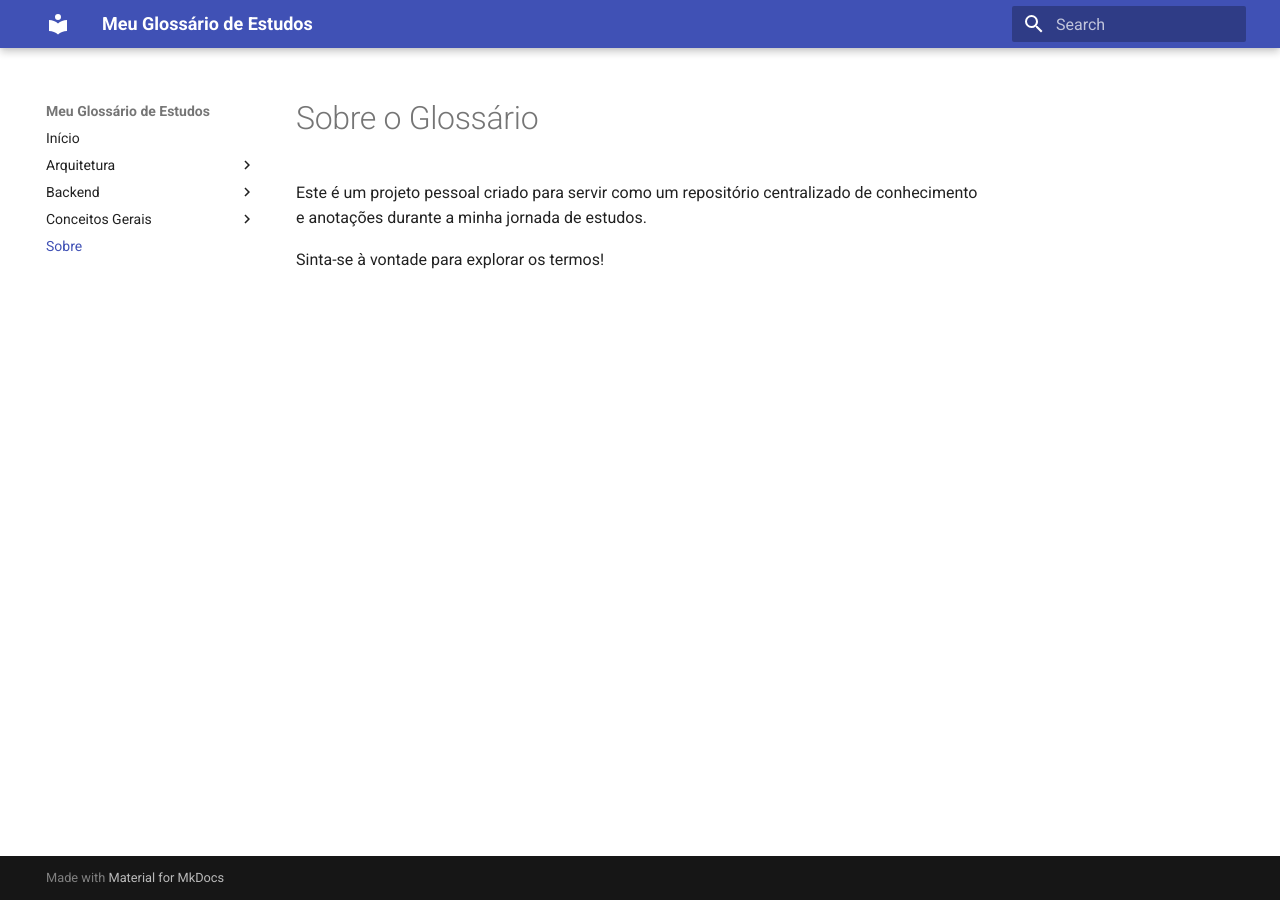
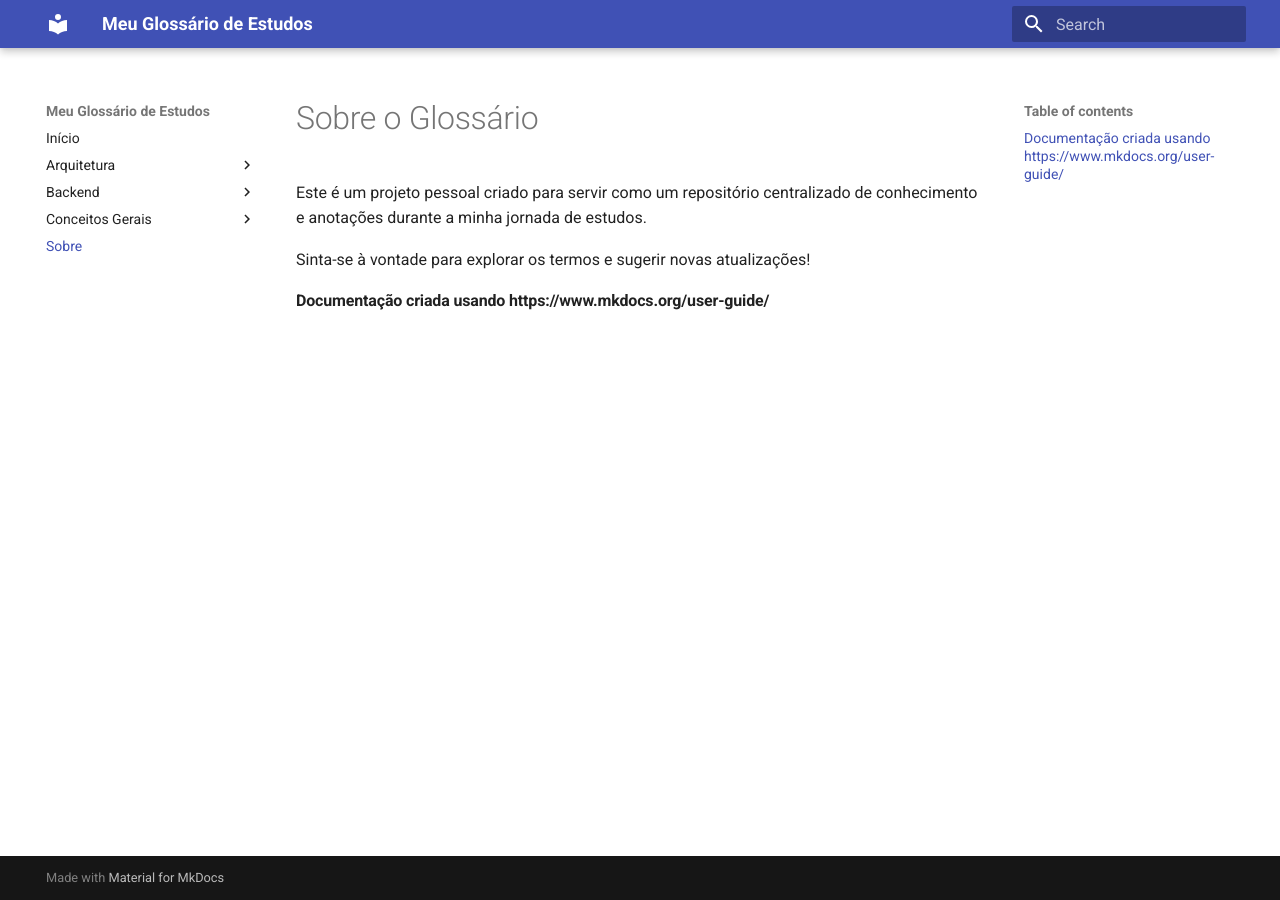
Before and after one commit to Trooper2123/glossario, an MkDocs documentation site: the page built from docs/sobre.md, in a window 1280 px wide. Built offline with MkDocs 1.6.1 and Material for MkDocs 9.7.7, drawn with Linux system fonts in a browser that asks for light colours.

Commit message:
Atualização do README.md e sobre.md

```diff
--- a/docs/sobre.md
+++ b/docs/sobre.md
@@ -1,5 +1,8 @@
 # Sobre o Glossário
 
-Este é um projeto pessoal criado para servir como um repositório centralizado de conhecimento e anotações durante a minha jornada de estudos.
+Este é um projeto pessoal criado para servir como um repositório centralizado
+de conhecimento e anotações durante a minha jornada de estudos.
 
-Sinta-se à vontade para explorar os termos!
+Sinta-se à vontade para explorar os termos e sugerir novas atualizações!
+
+#### Documentação criada usando https://www.mkdocs.org/user-guide/
```
Also changed, not shown: README.md (+19 -11 lines).
